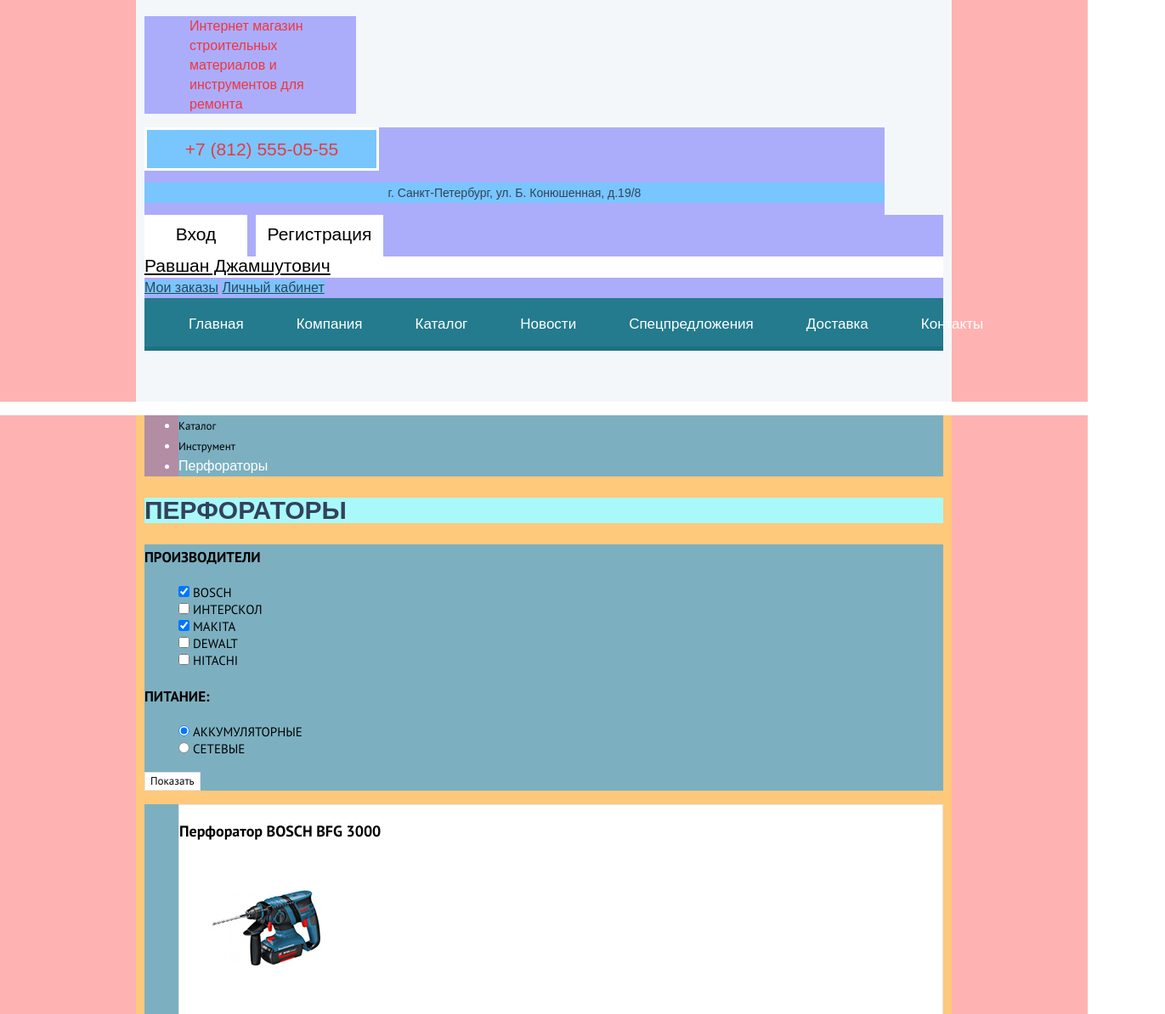
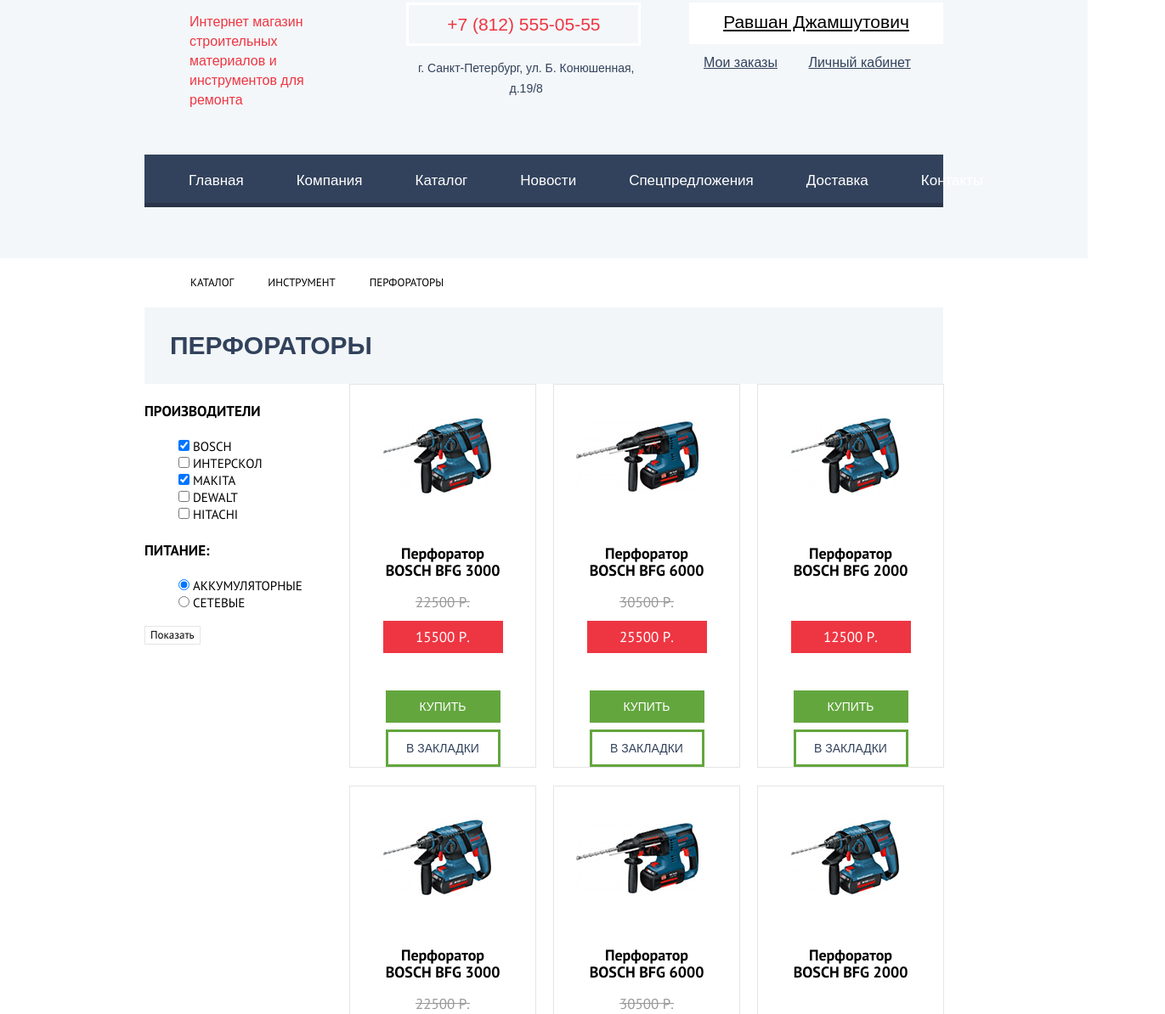
Before and after one commit to badic2005/Technomart, a plain HTML site: page catalog.html in a window 1280 px wide. Shown: the part 85-1279 px from the top of the page at 85% size, 1371 px wide, since content can reach past the window. Drawn offline with Linux system fonts and the light colour scheme; a web font is replaced by a local one.

Commit message:
исправление замечаний по сетке

```diff
--- a/catalog.html
+++ b/catalog.html
@@ -2,7 +2,7 @@
 <html lang="ru">
 
 <head>
-  <meta charset="utf-8" />
+  <meta charset="utf-8"/>
   <title>HTML Academy: Техномарт</title>
   <link href="https://fonts.googleapis.com/css?family=Cuprum:400,700|PT+Sans:400,700&display=swap&subset=cyrillic"
         rel="stylesheet">
@@ -15,32 +15,22 @@
   <div class="main-header-top">
     <div class="container">
       <a class="main-header-logo">
-          <img src="img/logo-technomart.svg" width="109" height="19" alt='Логотип интернет-магазина "Техномарт"' />
+        <img src="img/logo-technomart.svg" width="109px" height="19px" alt='Логотип интернет-магазина "Техномарт"'>
       </a>
-        <div class="header-search">
-          <form class="header-search-form" action="#" method="get">
-            <input type="text" name="search" placeholder="Поиск">
-          </form>
-        </div>
+      <p class="search-link">Поиск</p>
       <a href="#" class="bookmark-link">Закладки</a>
-        <a href="#" class="basket-link">Корзина</a>
-        <a href="#" class="checkout-link">Оформить заказ</a>
+      <a href="#" class="basket-link active">Корзина</a>
+      <a href="#" class="checkout-link active">Оформить заказ</a>
     </div>
   </div>
-    <div class="main-header-bottom container">
-      <p class="main-header-title">
-        Интернет магазин строительных материалов и инструментов для ремонта
-      </p>
+  <div class="main-header-bottom">
+    <div class="container">
+      <div class="main-header-bottom-wrapper">
+        <h1 class="main-header-title">Интернет магазин строительных материалов и инструментов для ремонта</h1>
         <div class="header-contacts">
-        <a href="tel:+78125550555" class="header-contacts-phone">+7 (812) 555-05-55</a>
-        <p class="header-contacts-address">
-          г. Санкт-Петербург, ул. Б. Конюшенная, д.19/8
-        </p>
+          <a class="header-contacts-phone" href="tel:+78125550555">+7 (812) 555-05-55</a>
+          <p class="header-contacts-address">г. Санкт-Петербург, ул. Б. Конюшенная, д.19/8</p>
         </div>
-      <ul class="user-navigation">
-        <li class="login-link"><a href="#">Вход</a></li>
-        <li class="registration-link"><a href="#">Регистрация</a></li>
-      </ul>
         <div class="header-user-info">
           <div class="header-user-name">
             <a href="#" class="exit-link">Равшан Джамшутович</a>
@@ -48,11 +38,10 @@
           <a href="#" class="orders-link">Мои заказы</a>
           <a href="#" class="privet-area-link">Личный кабинет</a>
         </div>
+      </div>
       <nav class="main-navigation">
         <ul class="main-navigation-list">
-          <li class="main-navigation-item">
-            <a class="main-navigation-link" href="index.html">Главная</a>
-          </li>
+          <li class="main-navigation-item"><a class="main-navigation-link" href="index.html">Главная</a></li>
           <li><a href="#">Компания</a></li>
           <li><a href="#">Каталог</a></li>
           <li><a href="#">Новости</a></li>
@@ -61,6 +50,7 @@
           <li><a href="#">Контакты</a></li>
         </ul>
       </nav>
+    </div>
   </div>
 </header>
 <main>
@@ -74,6 +64,7 @@
     <div class="catalog-title">
       <h2>Перфораторы</h2>
     </div>
+    <div class="catalog-wrapper">
       <section class="filters">
         <h2 class="visually-hidden">Фильтр товаров</h2>
         <form class="filter" action="http://echo.htmlacademy.ru" method="get">
@@ -132,24 +123,22 @@
         <h2 class="visually-hidden">Каталог товаров</h2>
         <ul class="catalog-list">
           <li class="catalog-item">
+            <div class="catalog-item-img">
+              <img src="img/item-1.jpg" width="218" height="170" alt="Перфоратор BOSCH BFG 3000"/>
+            </div>
             <h3 class="catalog-item-title"><a href="catalog-item-link">Перфоратор BOSCH BFG 3000</a></h3>
-            <div class="catalog-item-img">
-              <img src="img/item-1.jpg" width="218" height="170" alt="Перфоратор BOSCH BFG 3000" />
-            </div>
             <p class="catalog-item-old-price">22500 Р.</p>
-            <div class="catalog-item-price">
-              <p>15500 Р.</p>
-            </div>
+            <p class="catalog-item-price">15500 Р.</p>
             <div class="catalog-item-actions">
               <button class="btn btn-action-buy">Купить</button>
               <button class="btn btn-action-bookmark">В закладки</button>
             </div>
           </li>
           <li class="catalog-item">
+            <div class="catalog-item-img">
+              <img src="img/item-2.jpg" width="218" height="170" alt="Перфоратор BOSCH BFG 6000"/>
+            </div>
             <h3 class="catalog-item-title"><a href="catalog-item-link">Перфоратор BOSCH BFG 6000</a></h3>
-            <div class="catalog-item-img">
-              <img src="img/item-2.jpg" width="218" height="170" alt="Перфоратор BOSCH BFG 6000" />
-            </div>
             <p class="catalog-item-old-price">30500 Р.</p>
             <p class="catalog-item-price">25500 Р.</p>
             <div class="catalog-item-actions">
@@ -158,10 +147,10 @@
             </div>
           </li>
           <li class="catalog-item new">
+            <div class="catalog-item-img">
+              <img src="img/item-6.jpg" width="218" height="170" alt="Перфоратор BOSCH BFG 2000"/>
+            </div>
             <h3 class="catalog-item-title"><a href="catalog-item-link">Перфоратор BOSCH BFG 2000</a></h3>
-            <div class="catalog-item-img">
-              <img src="img/item-6.jpg" width="218" height="170" alt="Перфоратор BOSCH BFG 2000" />
-            </div>
             <p class="catalog-item-old-price"></p>
             <p class="catalog-item-price">12500 Р.</p>
             <div class="catalog-item-actions">
@@ -170,10 +159,10 @@
             </div>
           </li>
           <li class="catalog-item">
+            <div class="catalog-item-img">
+              <img src="img/item-4.jpg" width="218" height="170" alt="Перфоратор BOSCH BFG 3000"/>
+            </div>
             <h3 class="catalog-item-title"><a href="catalog-item-link">Перфоратор BOSCH BFG 3000</a></h3>
-            <div class="catalog-item-img">
-              <img src="img/item-4.jpg" width="218" height="170" alt="Перфоратор BOSCH BFG 3000" />
-            </div>
             <p class="catalog-item-old-price">22500 Р.</p>
             <p class="catalog-item-price">15500 Р.</p>
             <div class="catalog-item-actions">
@@ -182,10 +171,10 @@
             </div>
           </li>
           <li class="catalog-item new">
+            <div class="catalog-item-img">
+              <img src="img/item-5.jpg" width="218" height="170" alt="Перфоратор BOSCH BFG 6000"/>
+            </div>
             <h3 class="catalog-item-title"><a href="catalog-item-link">Перфоратор BOSCH BFG 6000</a></h3>
-            <div class="catalog-item-img">
-              <img src="img/item-5.jpg" width="218" height="170" alt="Перфоратор BOSCH BFG 6000" />
-            </div>
             <p class="catalog-item-old-price">30500 Р.</p>
             <p class="catalog-item-price">25500 Р.</p>
             <div class="catalog-item-actions">
@@ -194,10 +183,10 @@
             </div>
           </li>
           <li class="catalog-item">
+            <div class="catalog-item-img">
+              <img src="img/item-6.jpg" width="218" height="170" alt="Перфоратор BOSCH BFG 2000"/>
+            </div>
             <h3 class="catalog-item-title"><a href="catalog-item-link">Перфоратор BOSCH BFG 2000</a></h3>
-            <div class="catalog-item-img">
-              <img src="img/item-6.jpg" width="218" height="170" alt="Перфоратор BOSCH BFG 2000" />
-            </div>
             <p class="catalog-item-old-price"></p>
             <p class="catalog-item-price">12500 Р.</p>
             <div class="catalog-item-actions">
@@ -206,10 +195,10 @@
             </div>
           </li>
           <li class="catalog-item new">
+            <div class="catalog-item-img">
+              <img src="img/item-7.jpg" width="218" height="170" alt="Перфоратор BOSCH BFG 3000"/>
+            </div>
             <h3 class="catalog-item-title"><a href="catalog-item-link">Перфоратор BOSCH BFG 3000</a></h3>
-            <div class="catalog-item-img">
-              <img src="img/item-7.jpg" width="218" height="170" alt="Перфоратор BOSCH BFG 3000" />
-            </div>
             <p class="catalog-item-old-price">22500 Р.</p>
             <p class="catalog-item-price">15500 Р.</p>
             <div class="catalog-item-actions">
@@ -218,10 +207,10 @@
             </div>
           </li>
           <li class="catalog-item">
+            <div class="catalog-item-img">
+              <img src="img/item-8.jpg" width="218" height="170" alt="Перфоратор BOSCH BFG 6000"/>
+            </div>
             <h3 class="catalog-item-title"><a href="catalog-item-link">Перфоратор BOSCH BFG 6000</a></h3>
-            <div class="catalog-item-img">
-              <img src="img/item-8.jpg" width="218" height="170" alt="Перфоратор BOSCH BFG 6000" />
-            </div>
             <p class="catalog-item-old-price">30500 Р.</p>
             <p class="catalog-item-price">25500 Р.</p>
             <div class="catalog-item-actions">
@@ -230,10 +219,10 @@
             </div>
           </li>
           <li class="catalog-item">
+            <div class="catalog-item-img">
+              <img src="img/item-9.jpg" width="218" height="170" alt="Перфоратор BOSCH BFG 2000"/>
+            </div>
             <h3 class="catalog-item-title"><a href="catalog-item-link">Перфоратор BOSCH BFG 2000</a></h3>
-            <div class="catalog-item-img">
-              <img src="img/item-9.jpg" width="218" height="170" alt="Перфоратор BOSCH BFG 2000" />
-            </div>
             <p class="catalog-item-old-price"></p>
             <p class="catalog-item-price">12500 Р.</p>
             <div class="catalog-item-actions">
@@ -262,6 +251,7 @@
         </form>
       </section>
     </div>
+  </div>
   <section class="catalog-group-description">
     <div class="container">
       <h2 class="catalog-group-description-title">
@@ -280,9 +270,11 @@
   </section>
 </main>
 <footer class="main-footer">
-    <div class="main-footer-top container">
+  <div class="main-footer-top">
+    <div class="container">
+      <div class="main-footer-top-wrapper">
         <a class="main-footer-logo">
-        <img src="img/logo-technomart.svg" width="109" height="19" alt='Логотип интернет-магазина "Техномарт"' />
+          <img src="img/logo-technomart.svg" width="138" height="23" alt='Логотип интернет-магазина "Техномарт"'>
         </a>
         <ul class="footer-navigation">
           <li><a href="#">Компания</a></li>
@@ -291,11 +283,12 @@
           <li><a href="#">Доставка</a></li>
           <li><a href="#">Контакты</a></li>
         </ul>
+      </div>
+
+      <div class="footer-contacts-wrapper">
         <div class="footer-contacts">
-        <p class="header-contacts-address">
-          г. Санкт-Петербург, ул. Б. Конюшенная, д.19/8
-        </p>
-        <a href="tel:+78125550555" class="header-contacts-phone">+7 (812) 555-05-55</a>
+          <p class="header-contacts-address">г. Санкт-Петербург, ул. Б. Конюшенная, д.19/8</p>
+          <a class="header-contacts-phone" href="tel:+78125550555">+7 (812) 555-05-55</a>
         </div>
         <ul class="catalog-groups">
           <li><a href="#">Материалы</a></li>
@@ -304,16 +297,20 @@
           <li><a href="#">Спецпредложения</a></li>
         </ul>
       </div>
+    </div>
+
+  </div>
   <div class="main-footer-bottom">
     <div class="container">
       <p class="footer-license">
-          2010-2017 Компания "Техномарт" Все права защищены
+        2010-2017 Компания "Техномарт"
+        Все права защищены
       </p>
       <div class="footer-social">
-          <ul>
-            <li><a class="social-button" href="#"><span class="vissually-hidden">Вконтакте</span></a></li>
-            <li><a class="social-button" href="#"><span class="vissually-hidden">Фейсбук</span></a></li>
-            <li><a class="social-button" href="#"><span class="vissually-hidden">Инстаграм</span></a></li>
+        <ul class="footer-social-list">
+          <li><a class="social-button" href="#"><span class="visually-hidden">Вконтакте</span></a></li>
+          <li><a class="social-button" href="#"><span class="visually-hidden">Фейсбук</span></a></li>
+          <li><a class="social-button" href="#"><span class="visually-hidden">Инстаграм</span></a></li>
         </ul>
       </div>
       <p class="footer-feedback">
--- a/css/style.css
+++ b/css/style.css
@@ -12,21 +12,21 @@
   background-repeat: no-repeat;
 }
 
-body > * {
-  background-color: rgba(255, 0, 0, 0.3);
-}
+/*body > * {*/
+/*  background-color: rgba(255, 0, 0, 0.3);*/
+/*}*/
 
-body > * > * {
-  background-color: rgba(255, 255, 0, 0.3);
-}
+/*body > * > * {*/
+/*  background-color: rgba(255, 255, 0, 0.3);*/
+/*}*/
 
-body > * > * > * {
-  background-color: rgba(0, 0, 255, 0.3);
-}
+/*body > * > * > * {*/
+/*  background-color: rgba(0, 0, 255, 0.3);*/
+/*}*/
 
-body > * > * > * > * {
-  background-color: rgba(0, 255, 255, 0.3);
-}
+/*body > * > * > * > * {*/
+/*  background-color: rgba(0, 255, 255, 0.3);*/
+/*}*/
 
 a {
   text-decoration: none;
@@ -160,18 +160,23 @@
   margin-bottom: 43px;
 }
 
-.main-header-title {
+.main-header-bottom .main-header-title {
   color: #ee3643;
   font-size: 16px;
   line-height: 23px;
   font-weight: normal;
   width: 196px;
   margin-right: 70px;
-  padding-left: 53px;
+  margin-left: 53px;
+  padding: 0;
 }
 
 .header-contacts {
   margin-right: 69px;
+}
+
+.inner-page .header-contacts {
+  margin-right: 51px;
 }
 
 .header-contacts .header-contacts-phone {
@@ -235,6 +240,11 @@
 
 .header-user-info .header-user-name {
   background-color: #ffffff;
+
+  width: 299px;
+  padding: 12px 0px;
+  text-align: center;
+  margin-bottom: 10px;
 }
 
 .header-user-name:hover,
@@ -253,6 +263,11 @@
   font-size: 16px;
   line-height: 18px;
   text-decoration: underline;
+}
+
+.orders-link {
+  margin-left: 17px;
+  margin-right: 32px;
 }
 
 .orders-link:hover,
@@ -305,7 +320,6 @@
   font-size: 17px;
   line-height: 17px;
 }
-
 
 .company-info {
   display: flex;
@@ -449,7 +463,6 @@
   font-size: 18px;
   line-height: 24px;
 }
-
 
 .main-footer p {
   padding: 0px;
@@ -623,12 +636,33 @@
   color: #ee3643;
 }
 
+.breadcrumbs {
+  margin: 0;
+  padding: 20px 0px;
+  list-style: none;
+  display: flex;
+}
 
-.breadcrumbs a {
+.breadcrumbs li {
+  text-transform: uppercase;
+  padding: 0px 20px;
+}
+
+.breadcrumbs li:first-child {
+  padding-left: 54px;
+}
+
+
+.breadcrumbs a,
+.breadcrumbs-current {
+  display: block;
   font-family: 'PT Sans', sans-serif;
   color: #000000;
   font-size: 13px;
   line-height: 18px;
+
+  padding: 0;
+  margin: 0;
 }
 
 .catalog-title {
@@ -636,10 +670,25 @@
 }
 
 .catalog-title h2 {
+  margin: 0;
+  padding: 30px;
   color: #32425c;
   font-size: 30px;
   line-height: 30px;
   text-transform: uppercase;
+}
+
+.catalog-wrapper {
+  padding: 0;
+  margin: 0;
+  display: flex;
+  justify-content: space-between;
+}
+
+.filters {
+  margin-right: 21px;
+  width: 220px;
+  min-width: 220px;
 }
 
 .filter h3 {
@@ -673,15 +722,48 @@
 }
 
 .catalog-list {
+  margin: 0;
+  padding: 0;
+
   list-style: none;
+
+  display: flex;
+  flex-wrap: wrap;
+  width: 700px;
 }
 
 .catalog-item {
   background-color: #ffffff;
   border: solid 1px #e5e5e5;
+
+  width: 218px;
+  margin-bottom: 21px;
+  margin-right: 20px;
+
+  display: flex;
+  flex-direction: column;
+}
+
+.catalog-item:nth-child(3n) {
+  margin-right: 0;
+}
+
+.catalog-item-img {
+  margin-bottom: 12px;
+}
+
+.catalog-item-title {
+  padding: 0;
+  margin: 0 auto 18px;
+
+  width: 155px;
+  text-align: center;
 }
 
 .catalog-item-title a {
+  display: block;
+  padding: 0;
+  margin: 0;
   color: #000000;
   font-family: 'PT Sans', sans-serif;
   font-size: 18px;
@@ -689,6 +771,12 @@
 }
 
 .catalog-item-old-price {
+  padding: 0;
+  margin: 0 0 13px;
+
+  text-align: center;
+
+  min-height: 18px;
   color: #999999;
   font-family: 'PT Sans', sans-serif;
   font-size: 17px;
@@ -700,7 +788,13 @@
   background-color: #ee3643;
 }
 
-.catalog-item-price p {
+.catalog-item-price {
+  width: 141px;
+  padding: 10px 0px;
+  margin: 0 auto;
+
+  text-align: center;
+  background-color: #ee3643;
   color: #ffffff;
   font-family: 'PT Sans', sans-serif;
   font-size: 17px;
@@ -710,10 +804,17 @@
 .catalog-item-actions {
   font-size: 14px;
   line-height: 18px;
+  padding-top: 44px;
 }
 
 .btn-action-buy {
+  width: 135px;
+  padding: 10px 0px;
+  margin-bottom: 8px;
   background-color: #63a63e;
+
+  margin-right: auto;
+  margin-left: auto;
 }
 
 .btn-action-buy:hover {
@@ -728,6 +829,10 @@
 .btn.btn-action-bookmark {
   color: #32425c;
 
+  width: 135px;
+  padding: 10px 0px;
+  margin-right: auto;
+  margin-left: auto;
   border: solid 3px #63a63e;
   background-color: transparent;
 }
```
Lines whose indentation alone changed are shown as unchanged.
